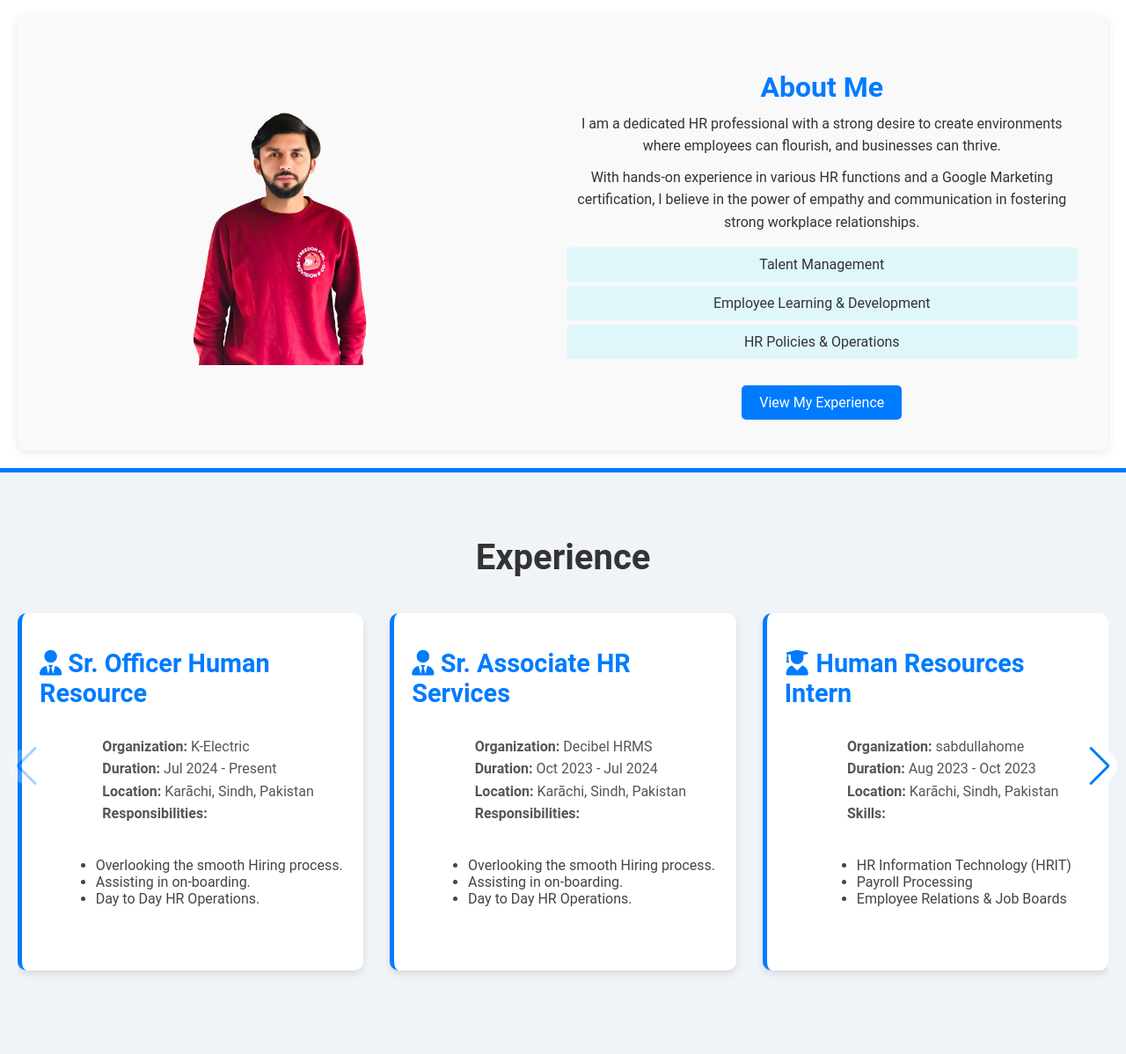
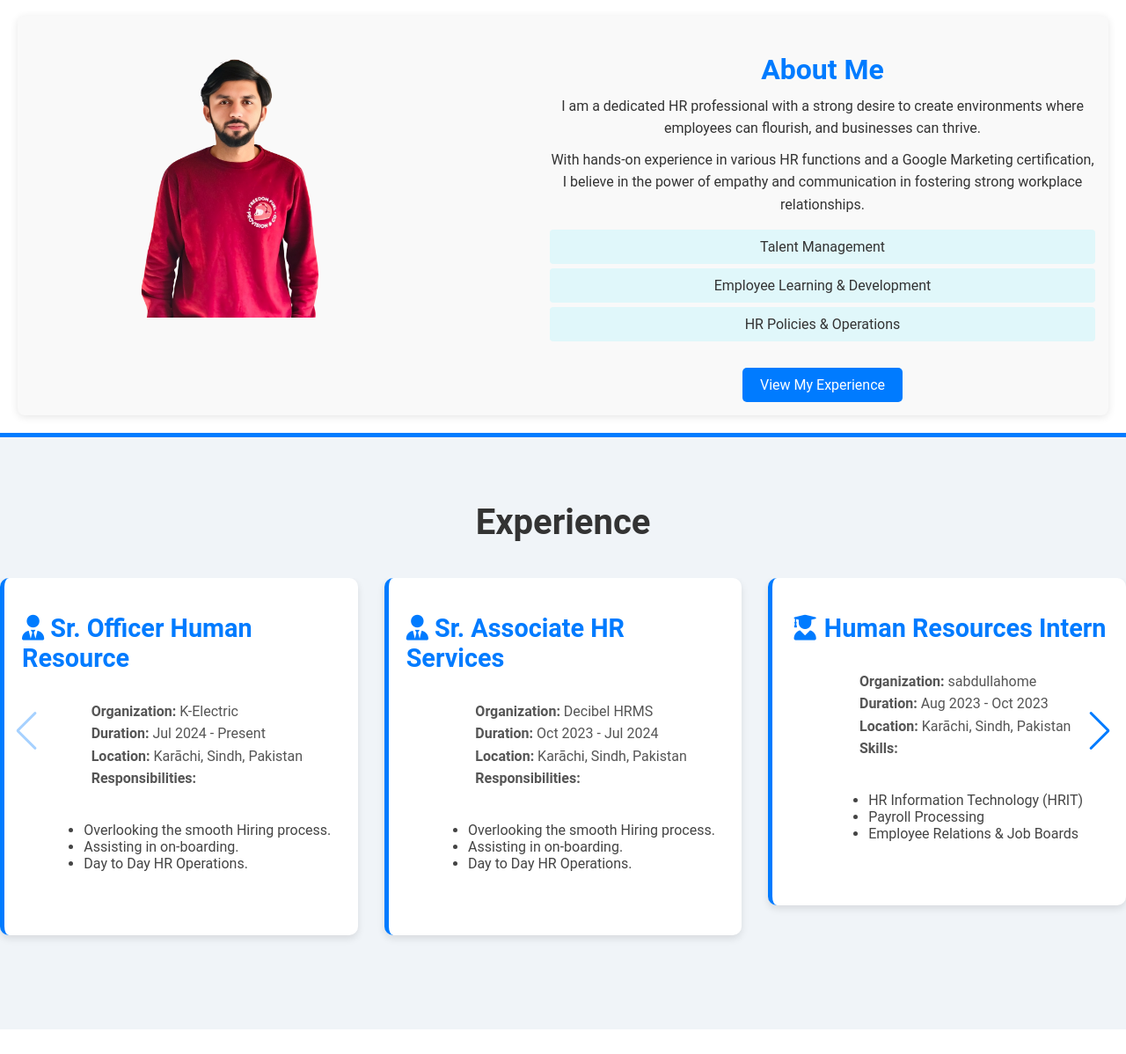
Before and after one commit to KashifAli-IT/Asad-Ali-Porfolio, a plain HTML site: page index.html in a window 1280 px wide. Shown: the part 642-1840 px from the top of the page at 88% size. Drawn offline with nearby package versions, Linux system fonts and the light colour scheme.

Commit message:
add styling

```diff
--- a/styles.css
+++ b/styles.css
@@ -160,7 +160,6 @@
     display: flex;
     flex-direction: column;
     align-items: center;
-    padding: 20px;
     background-color: #f9f9f9;
     border-radius: 8px;
     box-shadow: 0 2px 10px rgba(0, 0, 0, 0.1);
@@ -172,15 +171,16 @@
     flex-direction: column;
     align-items: center;
     width: 100%;
+    height: auto;
+    box-sizing: border-box;
 }
 
 .about-image {
     text-align: center;
     position: relative;
-    margin-bottom: 20px;
-    width: 500px;
+    max-width: 40%;
+    width: 100%;
     height: auto;
-    padding: 3.5%;
 }
 
 
@@ -288,7 +288,7 @@
 /* Experience Section */
 #experience {
     background-color: #f0f4f8;
-    padding: 73px 20px;
+    padding-block: 73px;
     text-align: center;
     border-top: 5px solid #007bff;
     position: relative;
@@ -789,3 +789,13 @@
 #backward-button:hover, #forward-button:hover {
     background-color: #0056b3;
 }
+
+
+
+@media screen and (max-width:768px) {
+
+}
+
+@media  screen and (max-width:480px) {
+
+}
```
